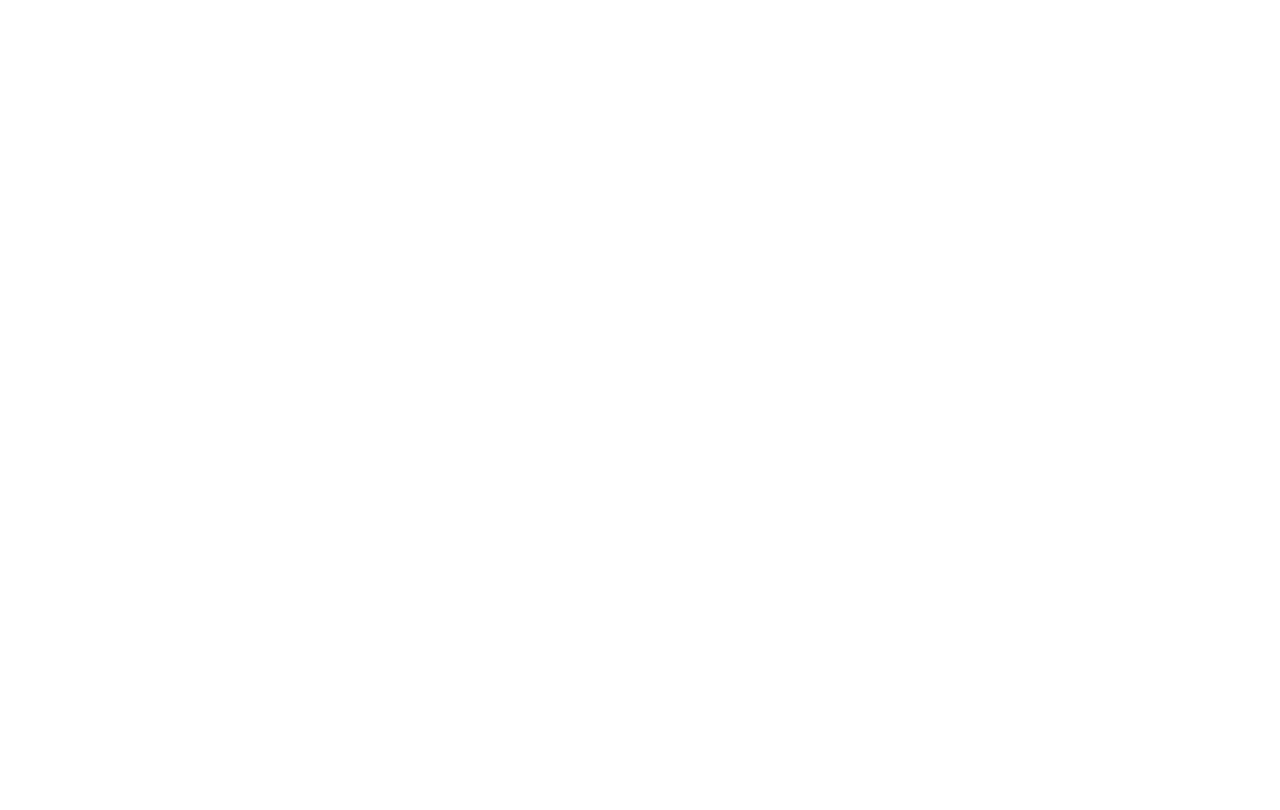
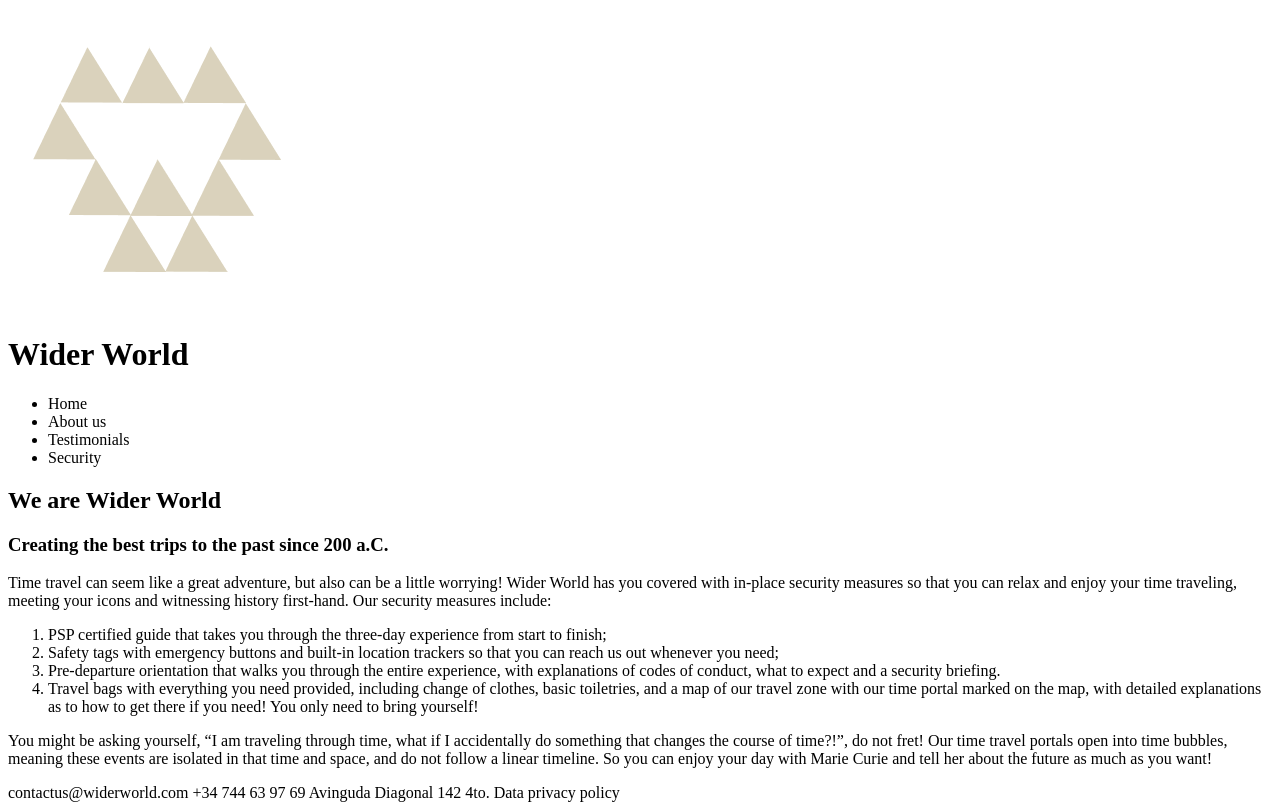
Before and after one commit to denizozerdogan/wider-world, a plain HTML site: page security.html in a window 1280 px wide. Drawn offline with Linux system fonts and the light colour scheme.

Commit message:
security

```diff
--- a/security.html
+++ b/security.html
@@ -4,9 +4,61 @@
     <meta charset="UTF-8">
     <meta http-equiv="X-UA-Compatible" content="IE=edge">
     <meta name="viewport" content="width=device-width, initial-scale=1.0">
-    <title>Document</title>
+    <title>Security</title>
 </head>
 <body>
-
+    <header>
+        <!--banner section-->
+        <div class="logo">
+          <img src="assets\wider-world-logo.png" alt="Wider World logo">
+        </div>
+        <div class="wider-world-title">
+          <h1>Wider World</h1>
+        </div>
+        <!--navigation bar section-->
+        <!-- DO WE NEED TO ADD A LINK FOR THE HOME BUTTON?-->
+        <nav>
+          <ul>
+            <li class="nav-bar"><a href="#"></a> Home</li>
+            <li class="nav-bar"><a href="about-us.html" target="_self"></a>About us</li>
+            <li class="nav-bar"><a href="testimonials.html" target="_self"></a>Testimonials</li>
+            <li class="nav-bar"><a href="security.html" target="_self"></a> Security</li>
+            <!-- WE CAN ALSO DESIGN THE LIST AS BUTTONS, THE ONES ABOVE DONT WORK FOR SOME REASON
+            <button onclick="window.location.href='security.html';">Security</button>-->
+          </ul>
+        </nav>
+    </header>
+    <main>
+        <div class="extra-page-title">
+            <h2>We are Wider World</h2>
+            <h3>Creating the best trips to the past since 200 a.C.</h3>
+        </div>
+        <div class="content-security">
+            <p>
+                Time travel can seem like a great adventure, but also can be a little worrying!
+                Wider World has you covered with in-place security measures so that you can relax and enjoy your time traveling, meeting your icons and witnessing history first-hand.
+                Our security measures include:
+            </p>
+            <ol>
+                <li>PSP certified guide that takes you through the three-day experience from start to finish;</li>
+                <li>Safety tags with emergency buttons and built-in location trackers so that you can reach us out whenever you need;</li>
+                <li>Pre-departure orientation that walks you through the entire experience, with explanations of codes of conduct, what to expect and a security briefing.</li>
+                <li>Travel bags with everything you need provided, including change of clothes, basic toiletries, and a map of our travel zone with our time portal marked on the map, with detailed explanations as to how to get there if you need! You only need to bring yourself!</li>
+            </ol>
+            <p>
+                You might be asking yourself, “I am traveling through time, what if I accidentally do something that changes the course of time?!”, do not fret!
+                Our time travel portals open into time bubbles, meaning these events are isolated in that time and space, and do not follow a linear timeline.
+                So you can enjoy your day with Marie Curie and tell her about the future as much as you want!
+            </p>
+        </div>
+    </main>
+    <footer>
+        <div class="contact-info">
+            <span>contactus@widerworld.com</span>
+            <span>+34 744 63 97 69</span>
+            <span>Avinguda Diagonal 142 4to.</span>
+            <span>Data privacy policy</span>
+        </div>
+    </footer>
 </body>
 </html>
```
Also changed, not shown: about-us.html (+10 -12 lines), testimonials.html (+1 -1 lines), assets/team/aileen.png (added), assets/team/christina.png (added), assets/team/jenevive.png (added), assets/team/joanne.png (added), assets/team/maria.png (added), assets/team/meri.png (added), assets/team/stephanie.png (added).
